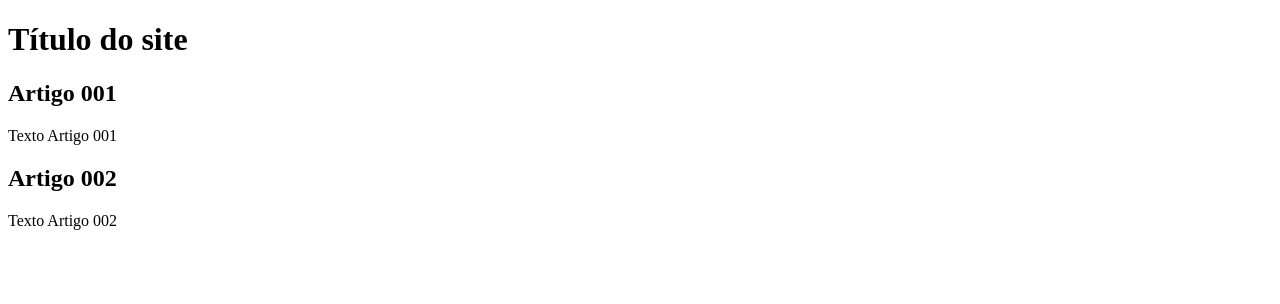
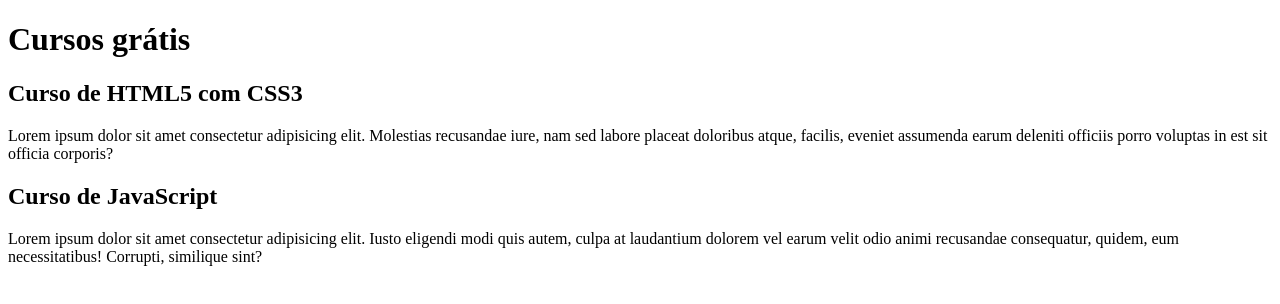
Before and after one commit to LarissaDuarte75/projeto-teste, a plain HTML site: page index.html in a window 1280 px wide. Drawn offline with Linux system fonts and the light colour scheme.

Commit message:
comecei a escrever o conteudo

```diff
--- a/index.html
+++ b/index.html
@@ -9,15 +9,19 @@
 <body>
     <main^>
         <header>
-            <h1>Título do site</h1>
+            <h1>Cursos grátis</h1>
         </header>
         <article>
-            <h2>Artigo 001</h2>
-            <p>Texto Artigo 001</p>
+            <h2>Curso de HTML5 com CSS3</h2>
+            <p>Lorem ipsum dolor sit amet consectetur adipisicing elit. Molestias recusandae iure,
+              nam sed labore placeat doloribus atque, facilis, eveniet assumenda earum deleniti officiis
+              porro voluptas in est sit officia corporis?</p>
         </article>
         <article>
-            <h2>Artigo 002</h2>
-            <p>Texto Artigo 002</p>
+            <h2>Curso de JavaScript</h2>
+            <p>Lorem ipsum dolor sit amet consectetur adipisicing elit. Iusto eligendi modi quis autem,
+               culpa at laudantium dolorem vel earum velit odio animi recusandae consequatur, quidem,
+               eum necessitatibus! Corrupti, similique sint?</p>
         </article>
     </main>
 
```
